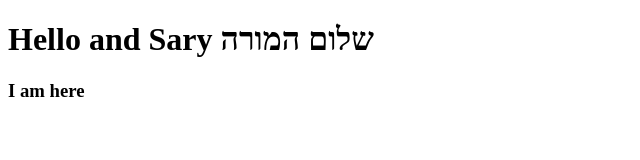
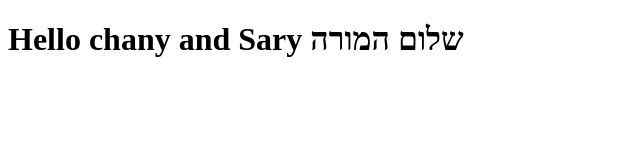
Before and after one commit to shkozlo/myproject, a plain HTML site: page index.html in a window 1280 px wide. Shown: the whole page, without its empty margins (0-640 px from the left). Drawn offline with Linux system fonts and the light colour scheme.

Commit message:
Revert "Update index.html"

```diff
--- a/index.html
+++ b/index.html
@@ -7,15 +7,8 @@
     <title>Document</title>
 </head>
 <body>
-
-    <h1>Hello  and Sary
-
-
-
+    <h1>Hello chany and Sary
         שלום המורה
-
     </h1>
-
-    <h3>I am here</h3>
 </body>
 </html>
```
